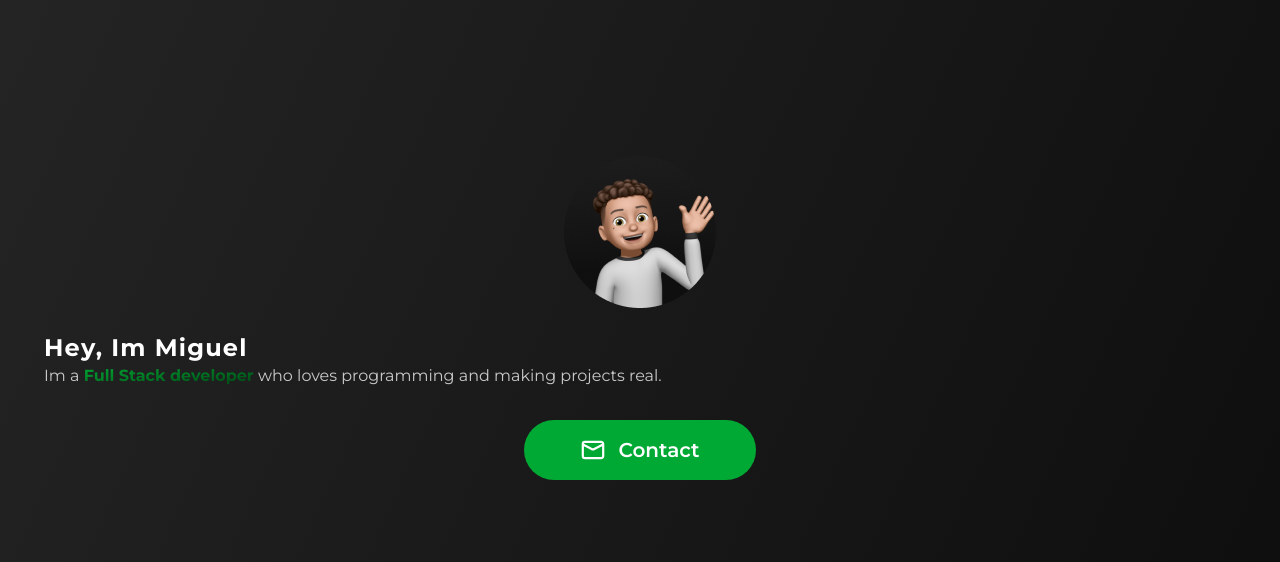
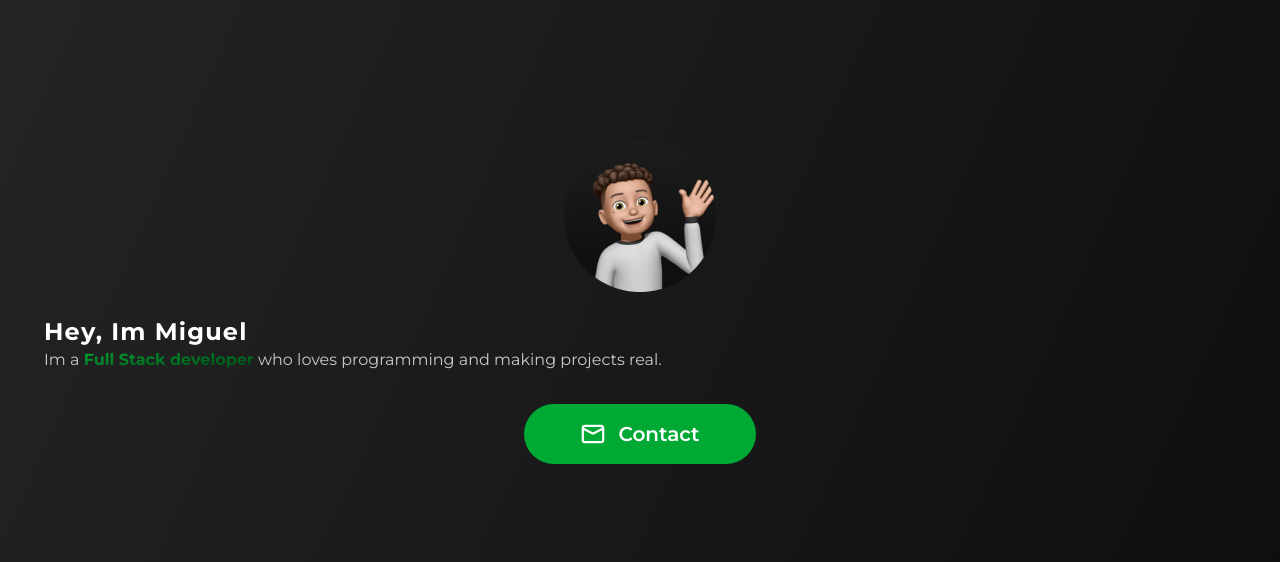
Before and after one commit to KaruzG/portfolioTailwind, a React (Vite) app: page / in a window 1280 px wide. Shown: the top 562 px of the page. Built offline with nearby package versions, Linux system fonts and the light colour scheme.

Commit message:
fix: Adjust padding in App component and margin in LandingSection for better layout

```diff
--- a/src/App.tsx
+++ b/src/App.tsx
@@ -11,7 +11,7 @@ import StudiesSection from "./components/StudiesSection";
 
 function App() {
   return (
-    <div className="flex min-h-screen flex-col gap-4 bg-gradient-to-br from-primary to-black p-5 text-white">
+    <div className="flex min-h-screen flex-col gap-4 bg-gradient-to-br from-primary to-black p-5 text-white pb-24">
       <NavBar/>
       <LandingSection />
       <ProjectsSection />
--- a/src/components/LandingSection.tsx
+++ b/src/components/LandingSection.tsx
@@ -4,7 +4,7 @@ import ContactButton from './ContactButton';
 const LandingSection = () => {
   return (
     <>
-      <section className="flex-col items-center px-6 mb-12 mt-14">
+      <section className="flex-col items-center px-6 mb-12 mt-10">
         <img className="m-auto pb-6 pt-20" src={profilePicture} alt="Profile Picture" />
         <h1 className="font-bold text-2xl tracking-wider">Hey, Im Miguel</h1>
         <p className="text-secondary">
```
